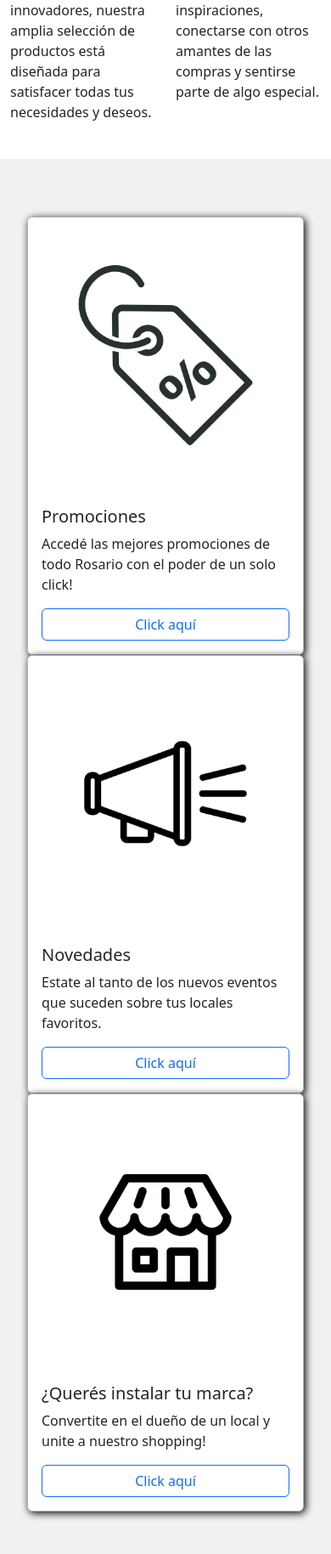
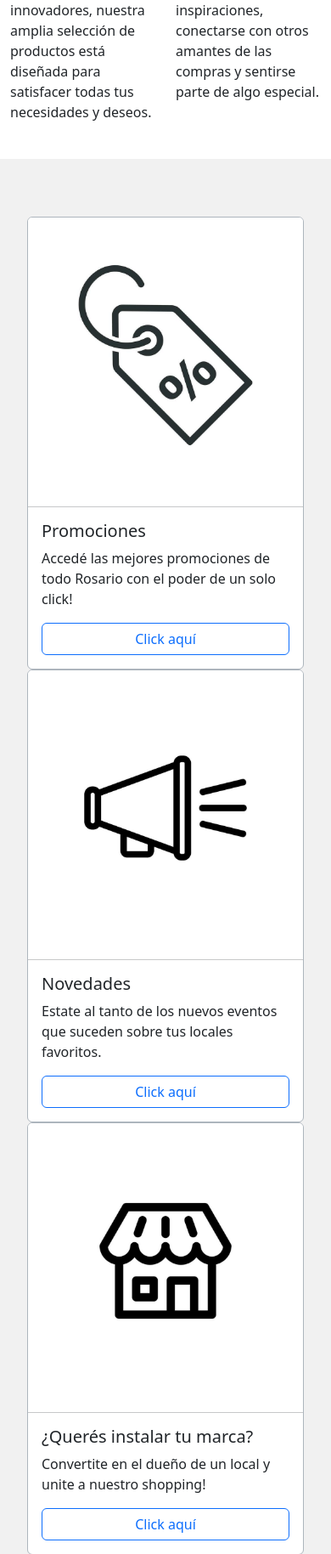
Before and after one commit to LucaOlivieri03/tp-entornos, a PHP site: page / in a window 390 px wide. Shown: the part 428-2257 px from the top of the page at 85% size. Run offline with PHP 8.4, Linux system fonts and the light colour scheme; some libraries are stand-ins or nearby versions.

Commit message:
Añadido hr en las cartas y hover con box shadow para mayor interactividad

```diff
--- a/estilogeneral.css
+++ b/estilogeneral.css
@@ -13,9 +13,6 @@
     font-size: 22px !important;
 }
 
-.card{
-    box-shadow: 2px 2px 10px black;
-}
 
 .footersuperior {
     display: flex;
@@ -23,11 +20,30 @@
     align-items: center;
 }
 
-.footer {
-    background-color: rgb(34, 33, 33);
-    text-align: center;
-    color: white;
-    padding-top: 20px;
+.cartas {
+    background-color: rgb(241, 241, 241);
+    padding: 20px;
+
+}
+
+
+.card{
+    box-shadow: 2px 2px 10px black;
+}
+
+.card:hover {
+    box-shadow: 2px 2px 20px black;
+    transition: box-shadow 0.4s;
+}
+
+@media (max-width: 768px) {
+    .card{
+        box-shadow: none;
+    }
+
+    .card:hover {
+        box-shadow: 0px 0px 0px black;
+    }
 }
 
 .mail {
@@ -40,6 +56,15 @@
     text-decoration: none;
 }
 
+
+.footer {
+    background-color: rgb(34, 33, 33);
+    text-align: center;
+    color: white;
+    padding-top: 20px;
+}
+
+
 .footerinf {
     background-color: rgb(19, 18, 18);
     padding-top:20px;
--- a/estiloindex.css
+++ b/estiloindex.css
@@ -19,11 +19,6 @@
     background-image: url(source/shopping3.jpg);
 }
 
-.cartas {
-    background-color: rgb(241, 241, 241);
-    padding: 20px;
-}
-
 
 @media (max-width: 767px) {
     .critem {
--- a/index.php
+++ b/index.php
@@ -65,7 +65,8 @@
             <div class="col">
                 <div class="card h-100 border-dark-subtle">
                 <img src="source/promociones.png" class="card-img-top" alt="promociones">
-                <div class="card-body">
+                <hr>
+                <div class="card-body pt-0">
                     <h5 class="card-title">Promociones</h5>
                     <p class="card-text">Accedé las mejores promociones de todo Rosario con el poder de un solo click!</p>
                     <a href="#" class="btn btn-outline-primary w-100" >Click aquí</a>
@@ -75,7 +76,8 @@
             <div class="col">
                 <div class="card h-100 border-dark-subtle">
                 <img src="source/novedades.png" class="card-img-top" alt="novedades">
-                <div class="card-body">
+                <hr>
+                <div class="card-body pt-0">
                     <h5 class="card-title">Novedades</h5>
                     <p class="card-text">Estate al tanto de los nuevos eventos que suceden sobre tus locales favoritos.</p>
                     <a href="#" class="btn btn-outline-primary w-100">Click aquí</a>
@@ -85,7 +87,8 @@
             <div class="col">
                 <div class="card h-100 border-dark-subtle">
                 <img src="source/dueño.png" class="card-img-top" alt="creá tu local">
-                <div class="card-body">
+                <hr>
+                <div class="card-body pt-0">
                     <h5 class="card-title">¿Querés instalar tu marca?</h5>
                     <p class="card-text">Convertite en el dueño de un local y unite a nuestro shopping!</p>
                     <a href="#" class="btn btn-outline-primary w-100">Click aquí</a>
```
